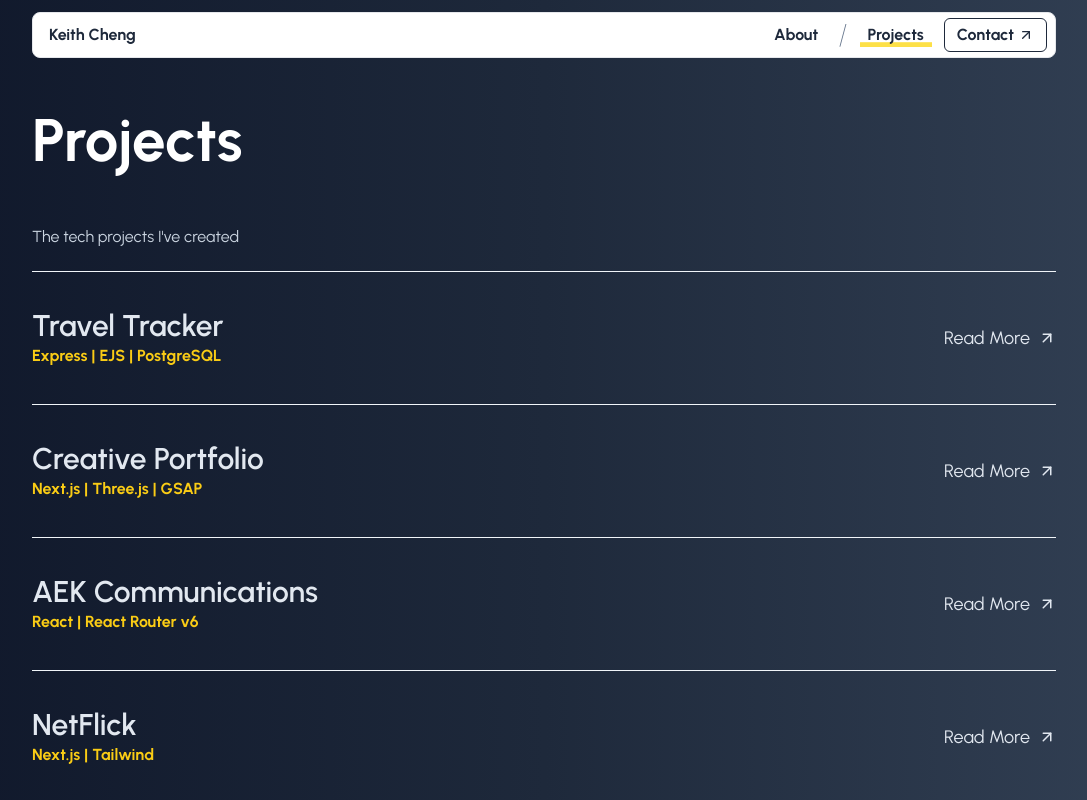
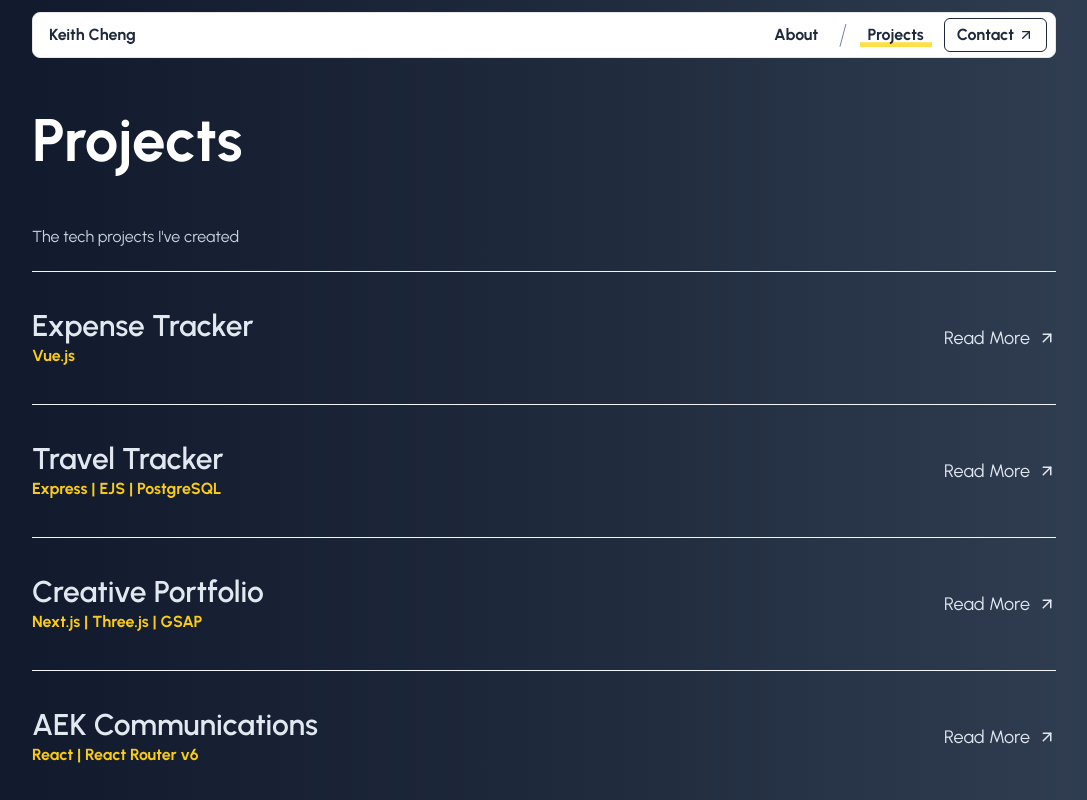
Before and after one commit to KeithCheng22/keithcheng, a Next.js app: page /projects in a window 1280 px wide. Shown: the top 800 px of the page, without its empty margins (96-1183 px from the left). Built offline with nearby package versions, Linux system fonts and the light colour scheme.

Commit message:
add project expense

```diff
--- a/app/projects/projects.js
+++ b/app/projects/projects.js
@@ -1,4 +1,14 @@
 export const projects = [
+    {
+        title: "Expense Tracker",
+        techStack: "Vue.js",
+        img: "../../expense.png",
+        date: "Friday, 12 April, 2024",
+        demo: 'https://kc-expense-tracker.vercel.app',
+        objectives: "The concept of this project was simple as it served as a first touchpoint for Vue.js. I wanted to expand my knowledge on other front-end technologies and see how they compare to React.js",
+        challenges: 'When I first learnt Vue, I got exposed to the options API. However, I soon realised that there was also a composition API. At the start, I was confused between the two, as the tutorial taught me the options version, but when I consulted the documentation, most of them worked with the Composition API. This led to a slower development process, and also time spent trying to understand the concepts of ref, reactive, and emit. These are important to declare at the start of any variable, if we require them to mutate or be reactive.',
+        learning: "This project gave me a solid understanding of the basics of Vue. In hindsight, the composition API does provide a more declarative way of writing code which I prefer, and it reduces the boilerplate code needed, especially with the Script SetUp. In terms of concepts, the use of defineProps and components were not foreign to me, but I did learn that directives powers Vue's reactivity. In learning basic Directives like v-on, v-for, v-if, v-model, I managed to built an app that was reactive and able to conditionally render data. I also learnt more about Attribute, Class and Style Binding, which allows for reactivity. Moreover, Vue has a unique way of passing data from child components to parents via Emits/Custom Events, which was refreshing to learn. Lastly, I added Toast Notifications, as well as Local Storage to provide a better UX."
+    },
     {
         title: "Travel Tracker",
         techStack: "Express | EJS | PostgreSQL",
```
Also changed, not shown: public/expense.png (added).
